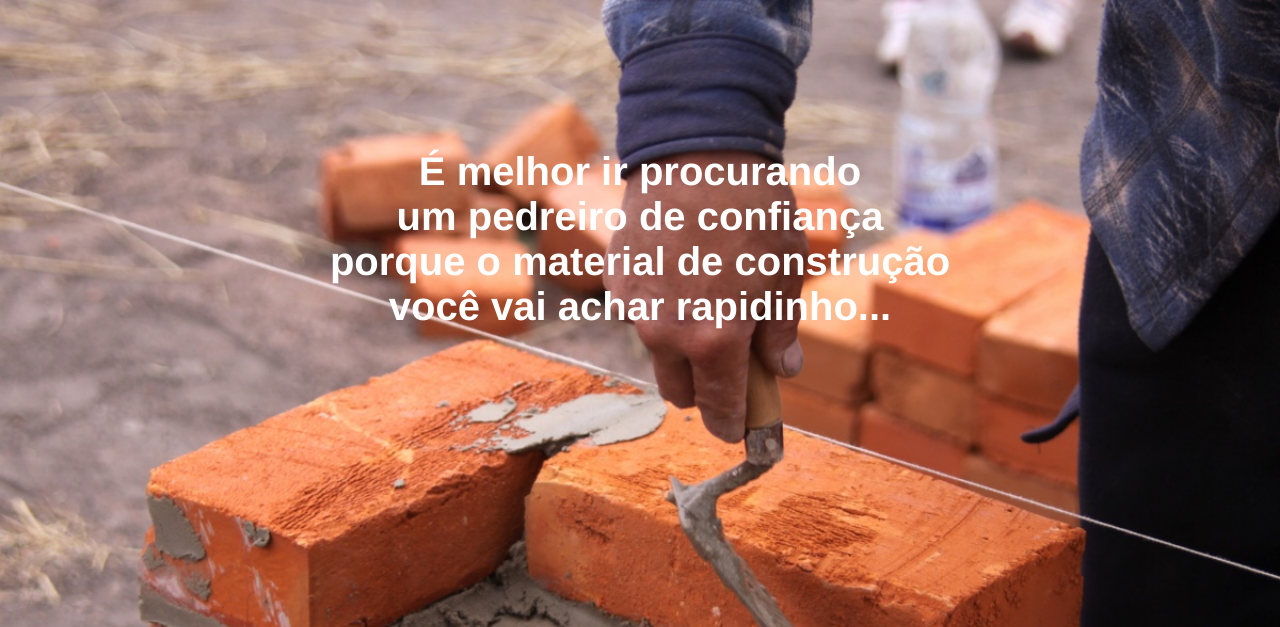
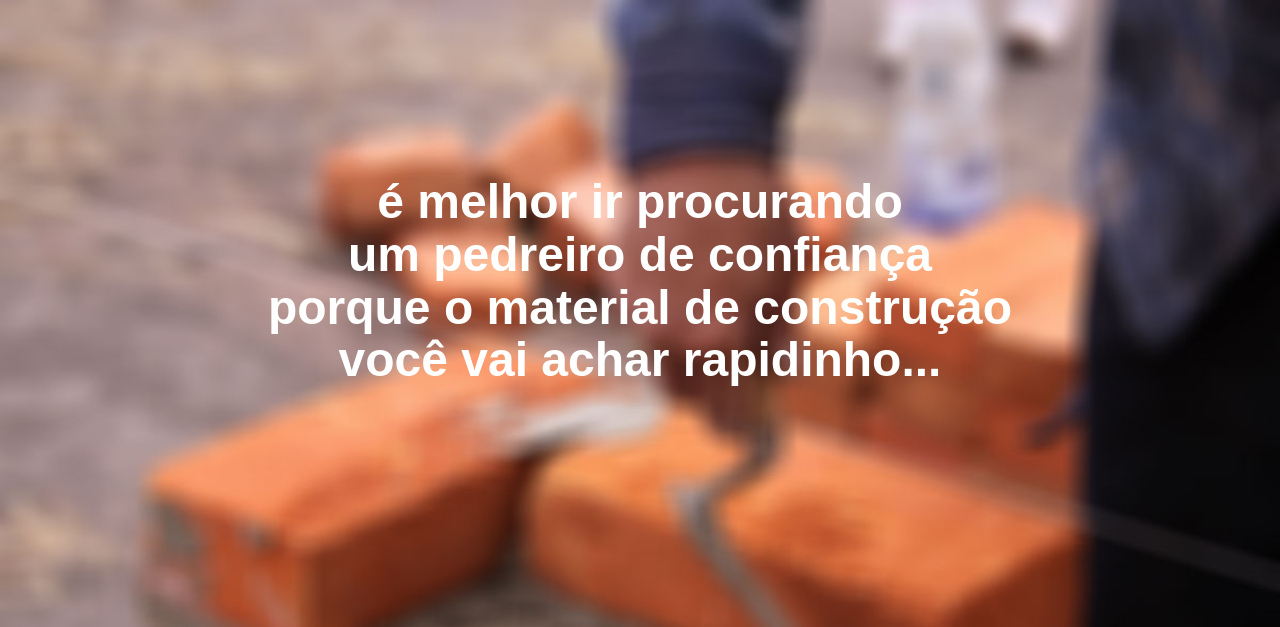
Before and after one commit to JarvisWork/casadematerial, a Django app: page / in a window 1280 px wide. Shown: the top 627 px of the page. Run offline with Django 3.2, Linux system fonts and the light colour scheme.

Commit message:
nova home de espera

```diff
--- a/casa/core/static/css/style.css
+++ b/casa/core/static/css/style.css
@@ -15,9 +15,12 @@
 h1 {
 
 	text-align:center;
-	font-family: 'atrament-web', Helvetica, Arial, Verdana, sans-serif;
-	color: white;
-	font-size: 40px;
+	font-family: arial,helvetica,freesans,sans-serif;
+	font-size: 20px;
+	font-size: 3em;
+    color: #fff;
+	margin: 60px 0 20px 0%;
+	line-height: 1.1em;
 }
 
 header {
@@ -37,5 +40,9 @@
     height:100%;
 }
 
+footer {
+
 
 }
+
+}
--- a/casa/core/templates/index.html
+++ b/casa/core/templates/index.html
@@ -9,7 +9,6 @@
 <header>
 
 
-
 </header>
 <nav>
 
@@ -18,11 +17,11 @@
 <br> <br> <br> <br> <br> <br>
 <section >
 
-	<h1> É melhor ir procurando <br> um pedreiro de confiança
+	<h1>  é melhor ir procurando <br> um pedreiro de confiança
 	<br> porque o material de construção<br> você vai achar rapidinho...
    </h1>
 </section>
-<footer>  </footer>
+
 
 </div>
 
```
Also changed, not shown: casa/core/static/img/logo.png (added), casa/core/static/img/pedreiro.jpg, casa/core/static/img/pedreiros.jpg (added).
